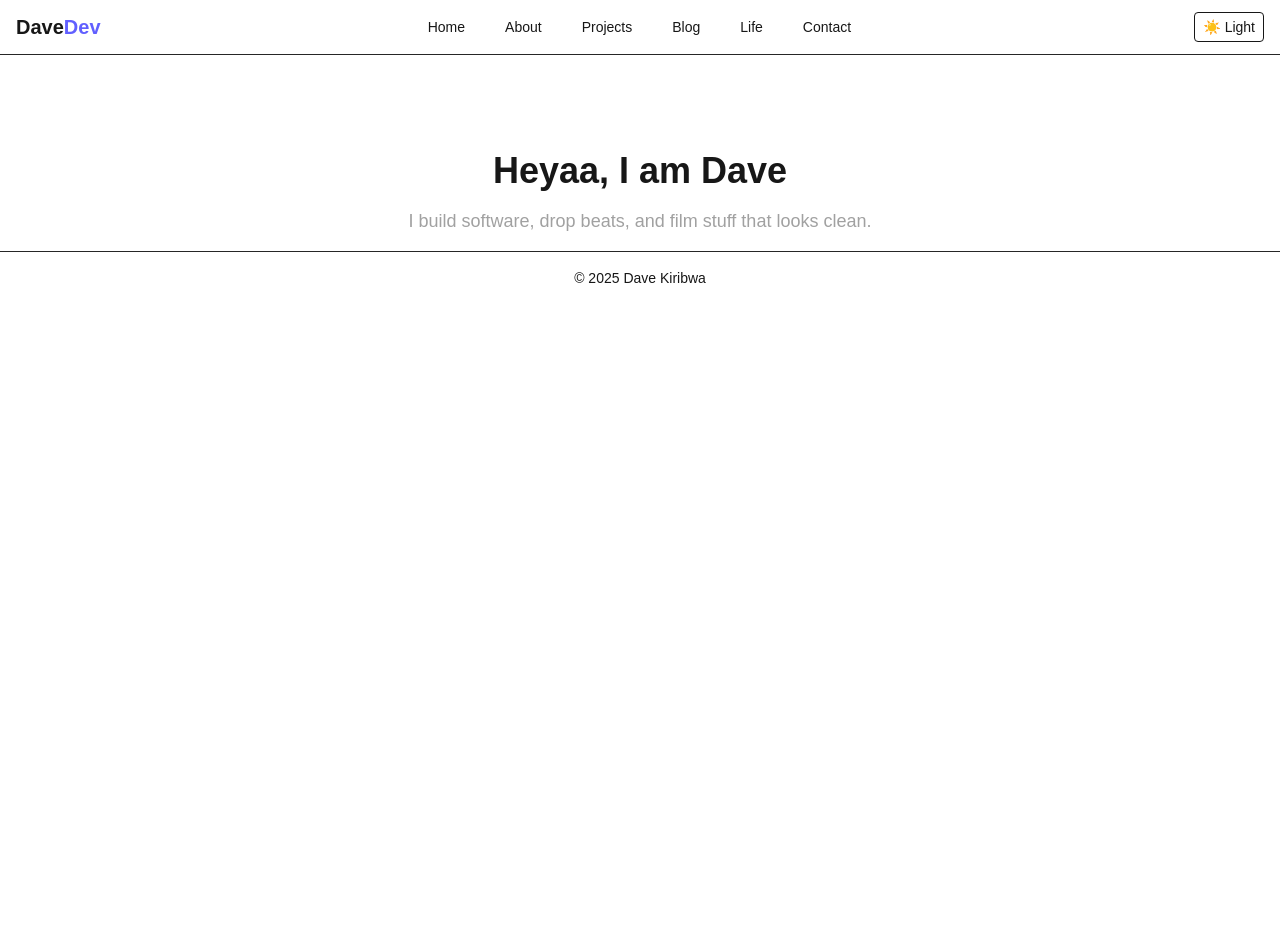
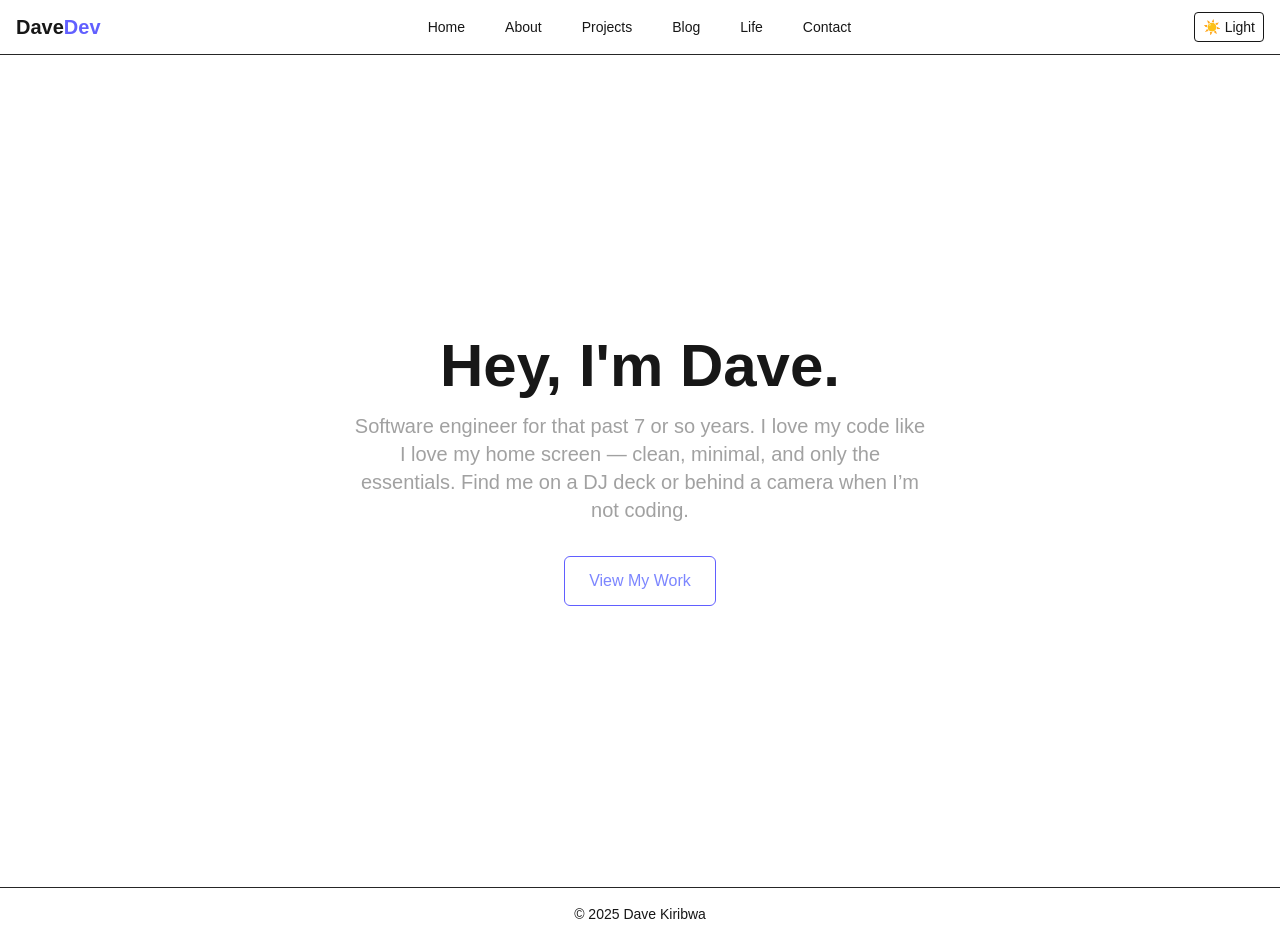
Before and after one commit to odaridavid/my-portfolio, a Next.js app: page / in a window 1280 px wide. Before the commit the page ends 800 px from the top, so only its background shows below. Built offline with nearby package versions, Linux system fonts and the light colour scheme.

Commit message:
Improve home screen

```diff
--- a/package.json
+++ b/package.json
@@ -9,6 +9,7 @@
     "lint": "next lint"
   },
   "dependencies": {
+    "framer-motion": "^12.16.0",
     "next": "15.3.3",
     "react": "^19.0.0",
     "react-dom": "^19.0.0"
--- a/src/app/page.tsx
+++ b/src/app/page.tsx
@@ -1,10 +1,42 @@
+'use client';
+
+import { motion } from 'framer-motion';
+import Link from 'next/link';
+
 export default function HomePage() {
   return (
-    <section className="max-w-2xl mx-auto text-center mt-20">
-      <h1 className="text-4xl font-bold mb-4">Heyaa, I am Dave</h1>
-      <p className="text-lg text-neutral-400">
-        I build software, drop beats, and film stuff that looks clean.
-      </p>
+    <section className="min-h-screen flex flex-col justify-center items-center px-4 text-center">
+      <motion.h1
+        initial={{ opacity: 0, y: 20 }}
+        animate={{ opacity: 1, y: 0 }}
+        transition={{ duration: 0.6 }}
+        className="text-4xl md:text-6xl font-bold mb-4"
+      >
+        Hey, I&#39;m Dave.
+      </motion.h1>
+
+      <motion.p
+        initial={{ opacity: 0, y: 10 }}
+        animate={{ opacity: 1, y: 0 }}
+        transition={{ delay: 0.3, duration: 0.6 }}
+        className="text-lg md:text-xl text-neutral-400 max-w-xl mb-8"
+      >
+        Software engineer for that past 7 or so years. I love my code like I love my home screen — clean, minimal, and only the essentials.
+        Find me on a DJ deck or behind a camera when I’m not coding.
+      </motion.p>
+
+      <motion.div
+        initial={{ opacity: 0 }}
+        animate={{ opacity: 1 }}
+        transition={{ delay: 0.6 }}
+      >
+        <Link
+          href="/projects"
+          className="inline-block px-6 py-3 rounded-md border border-indigo-500 text-indigo-400 hover:bg-indigo-500 hover:text-black transition"
+        >
+          View My Work
+        </Link>
+      </motion.div>
     </section>
   );
 }
```
Also changed, not shown: 1 other file (tests, documents, lock files or other folders).
